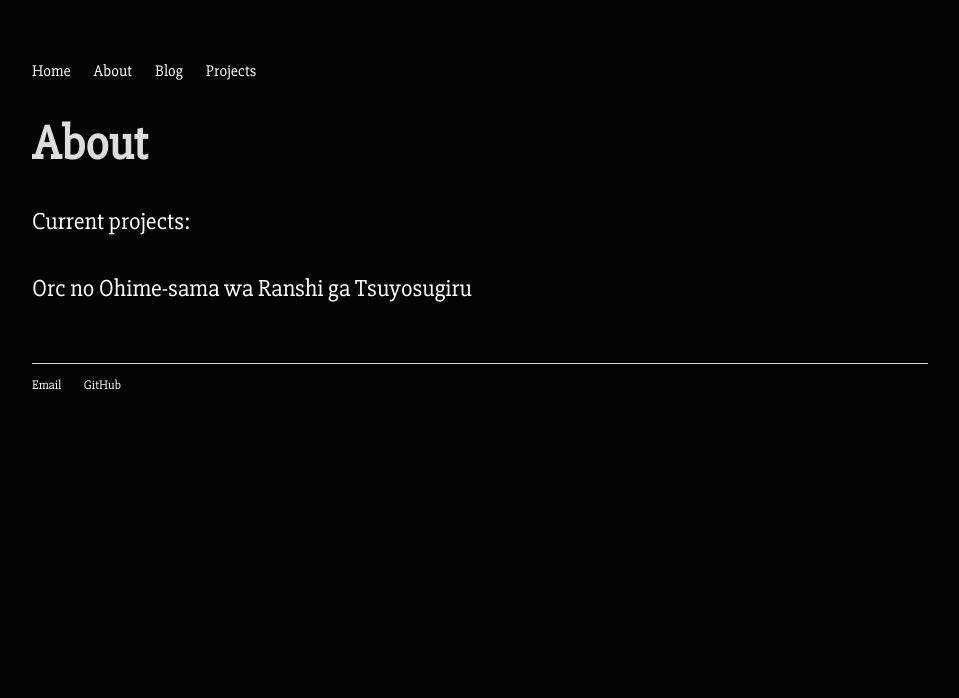
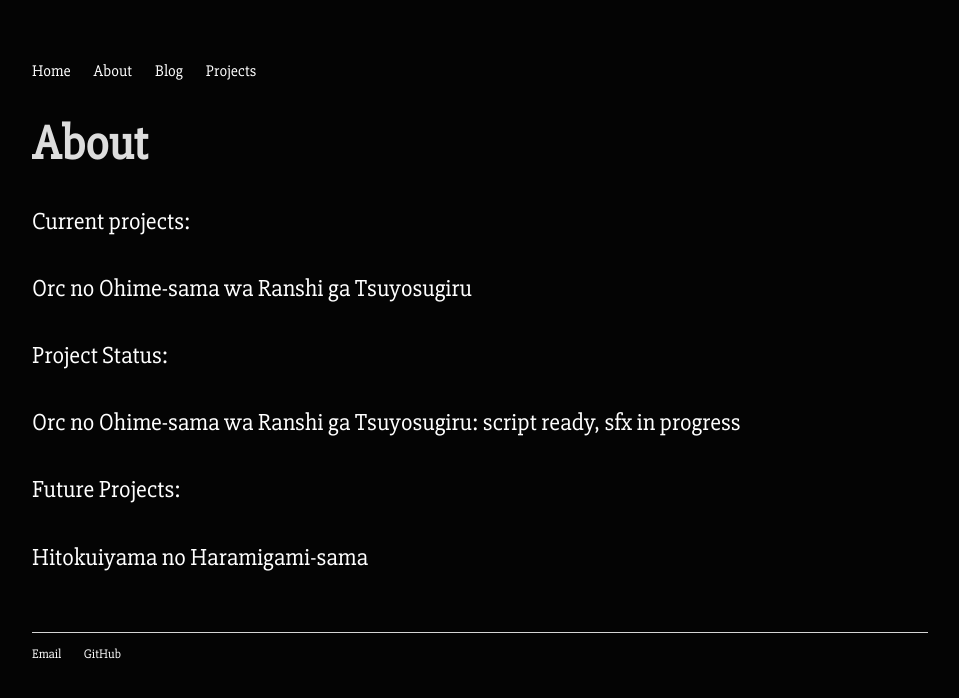
Before and after one commit to 44thCircle/44thCircle.github.io, a Jekyll site: the page built from pjts/index.html, in a window 1280 px wide. Shown: the top 698 px of the page, without its empty margins (160-1119 px from the left). Built offline with Jekyll 4.4.1, drawn with Linux system fonts in a browser that asks for light colours.

Commit message:
changes to about and projects

```diff
--- a/about/index.html
+++ b/about/index.html
@@ -16,6 +16,9 @@ title: About
 		<br />
 		<emph>天道 総司</emph> - typesetting, site maintenance
 		<br />
+		Note that these titles are somewhat misleading- we each tend to do a bit
+		of everything to keep the load equal.
+		<br />
 		<br />
 		Links
 		<br />
--- a/pjts/index.html
+++ b/pjts/index.html
@@ -11,5 +11,17 @@ title: Projects
 		Orc no Ohime-sama wa Ranshi ga Tsuyosugiru
 		<br />
 		<br />
+		Project Status:
+		<br />
+		<br />
+		Orc no Ohime-sama wa Ranshi ga Tsuyosugiru: script ready, sfx in progress
+		<br />
+		<br />
+		Future Projects:
+		<br />
+		<br />
+		Hitokuiyama no Haramigami-sama
+		<br />
+		<br />
 	</p>
 </div>
```
